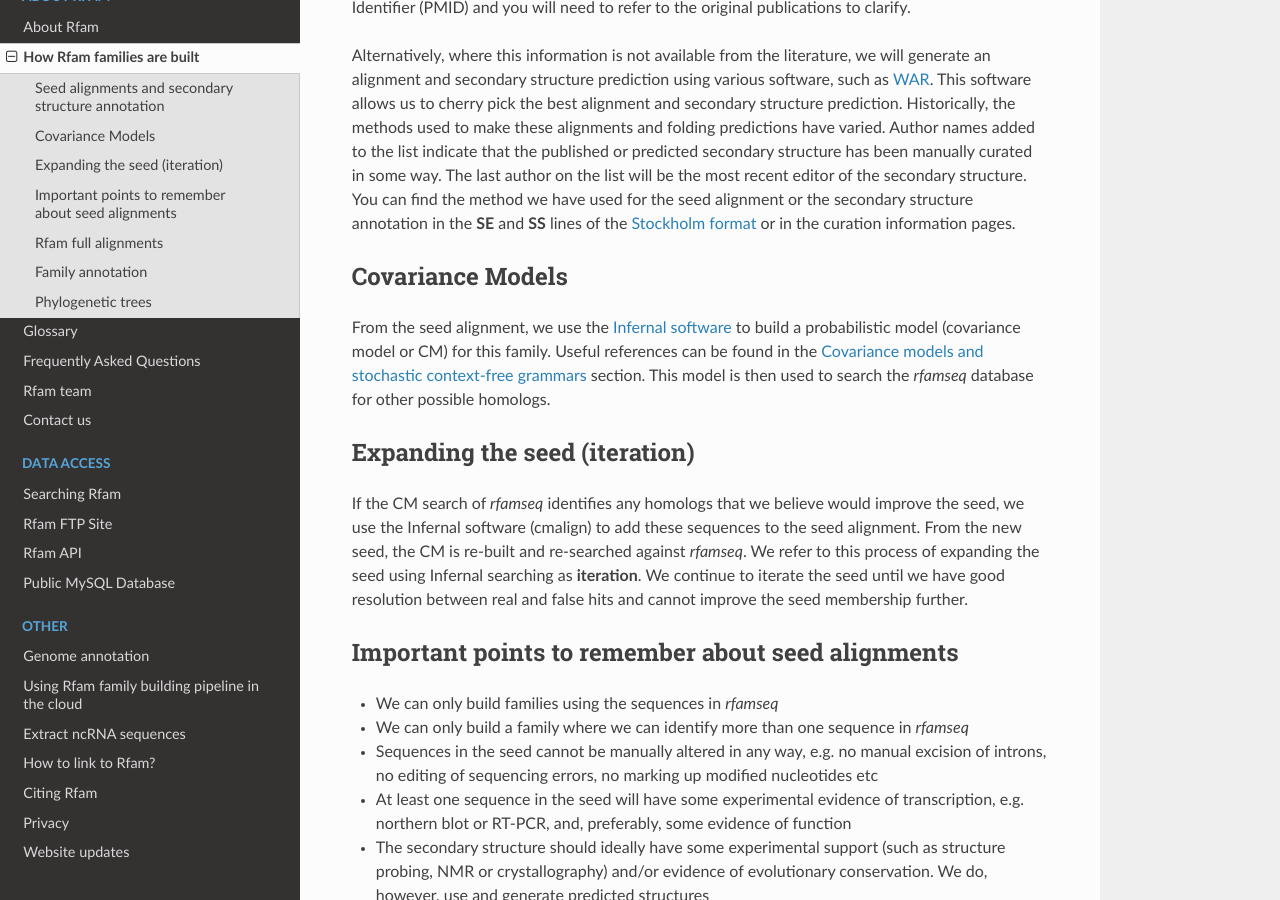
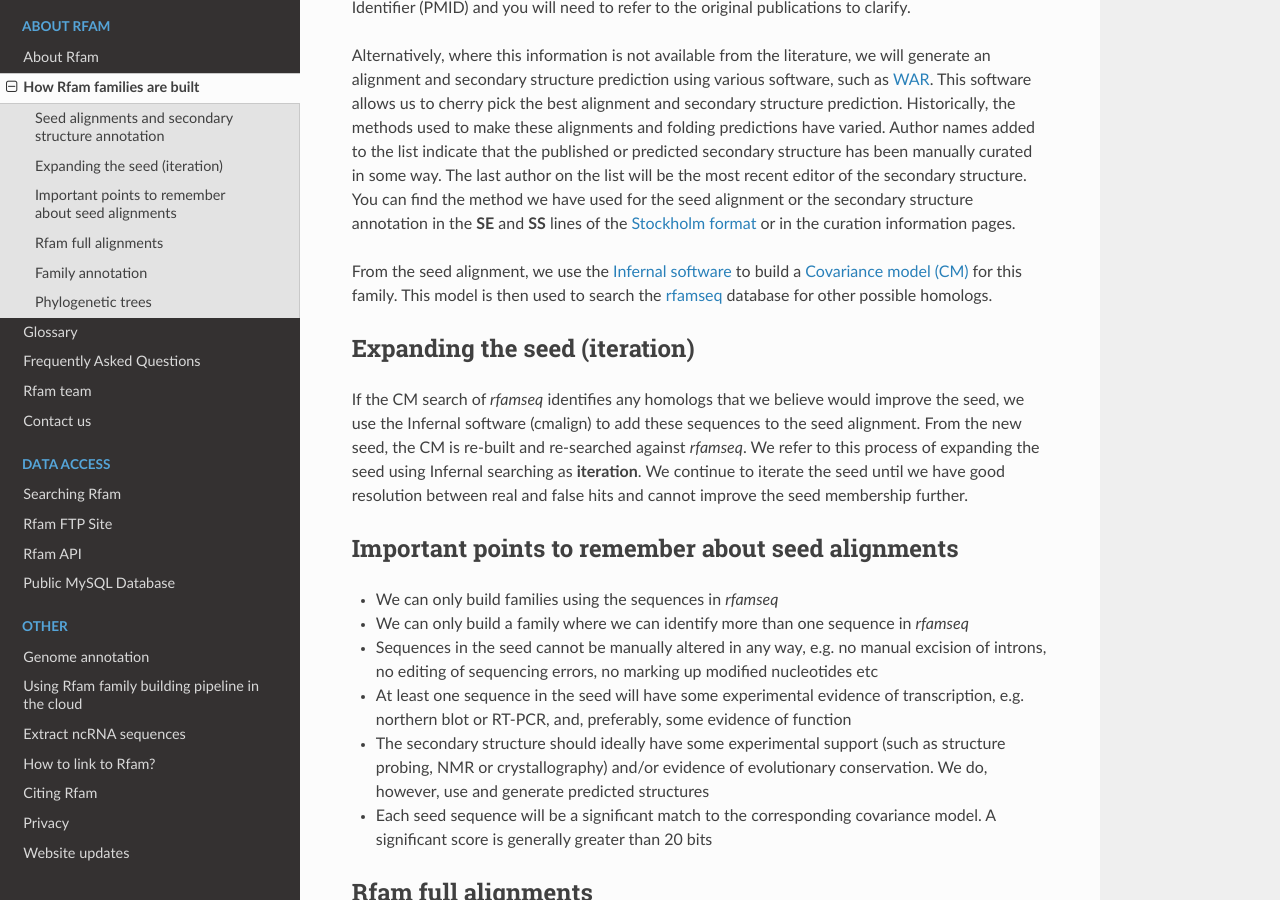
Before and after one commit to Rfam/rfam-docs, a Sphinx documentation site: the page built from docs/source/building-families.rst, in a window 1280 px wide and 900 px high, scrolled down 700 px. Built offline with Sphinx 7.4.7 and the Read the Docs theme 2.0.0, drawn with Linux system fonts in a browser that asks for light colours.

```diff
--- a/docs/source/building-families.rst
+++ b/docs/source/building-families.rst
@@ -48,14 +48,9 @@ structure annotation in the **SE** and **SS**
 lines of the `Stockholm format <https://en.wikipedia.org/wiki/Stockholm_format>`_
 or in the curation information pages.
 
-Covariance Models
------------------
-
 From the seed alignment, we use the `Infernal software <http://eddylab.org/infernal/>`_ to build a
-probabilistic model (covariance model or CM) for this family. Useful
-references can be found in the :ref:`citing-rfam:Covariance models and stochastic context-free grammars`
-section. This model is then used to search the *rfamseq*
-database for other possible homologs.
+:ref:`glossary:Covariance model (CM)` for this family.
+This model is then used to search the :ref:`glossary:rfamseq` database for other possible homologs.
 
 Expanding the seed (iteration)
 ------------------------------
```
